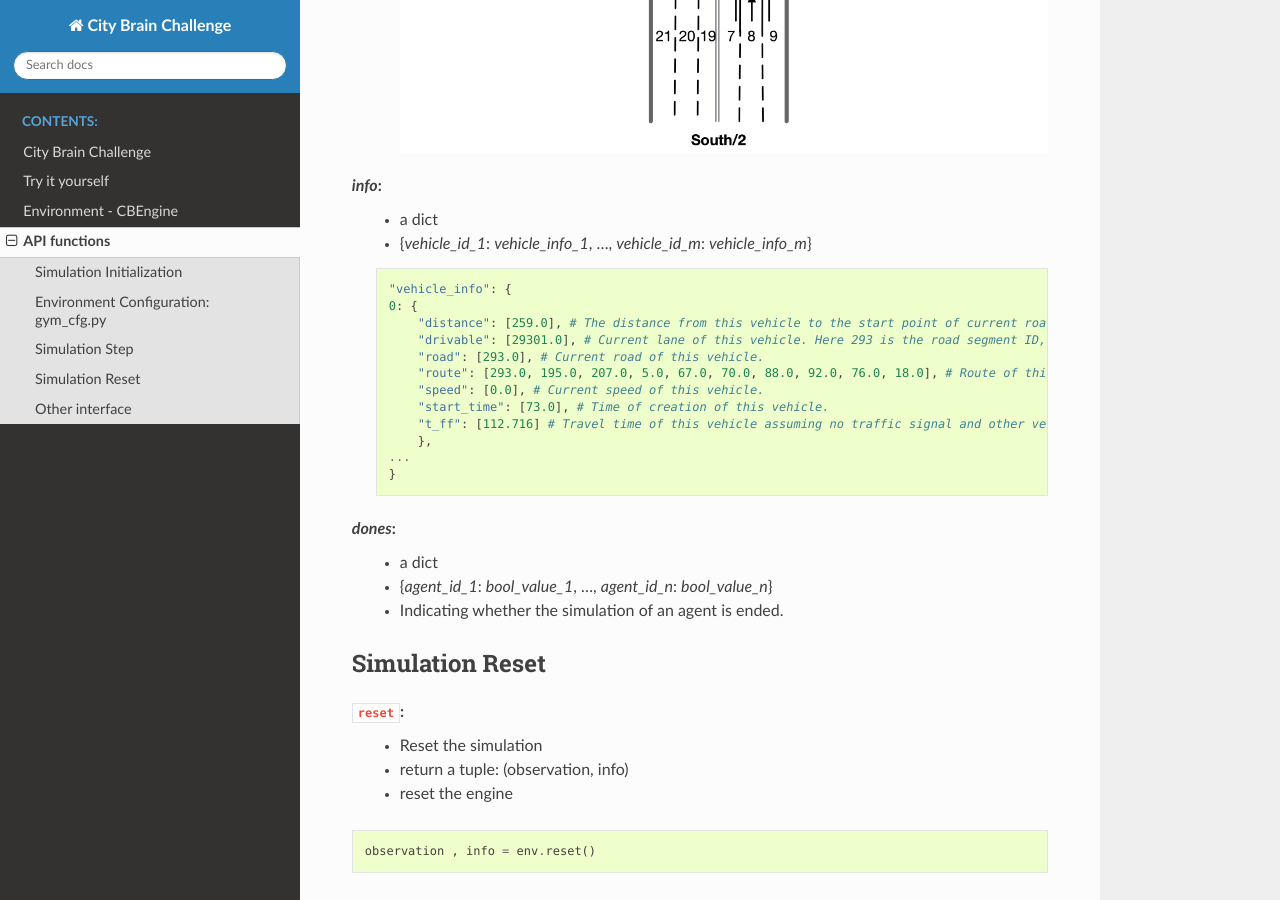
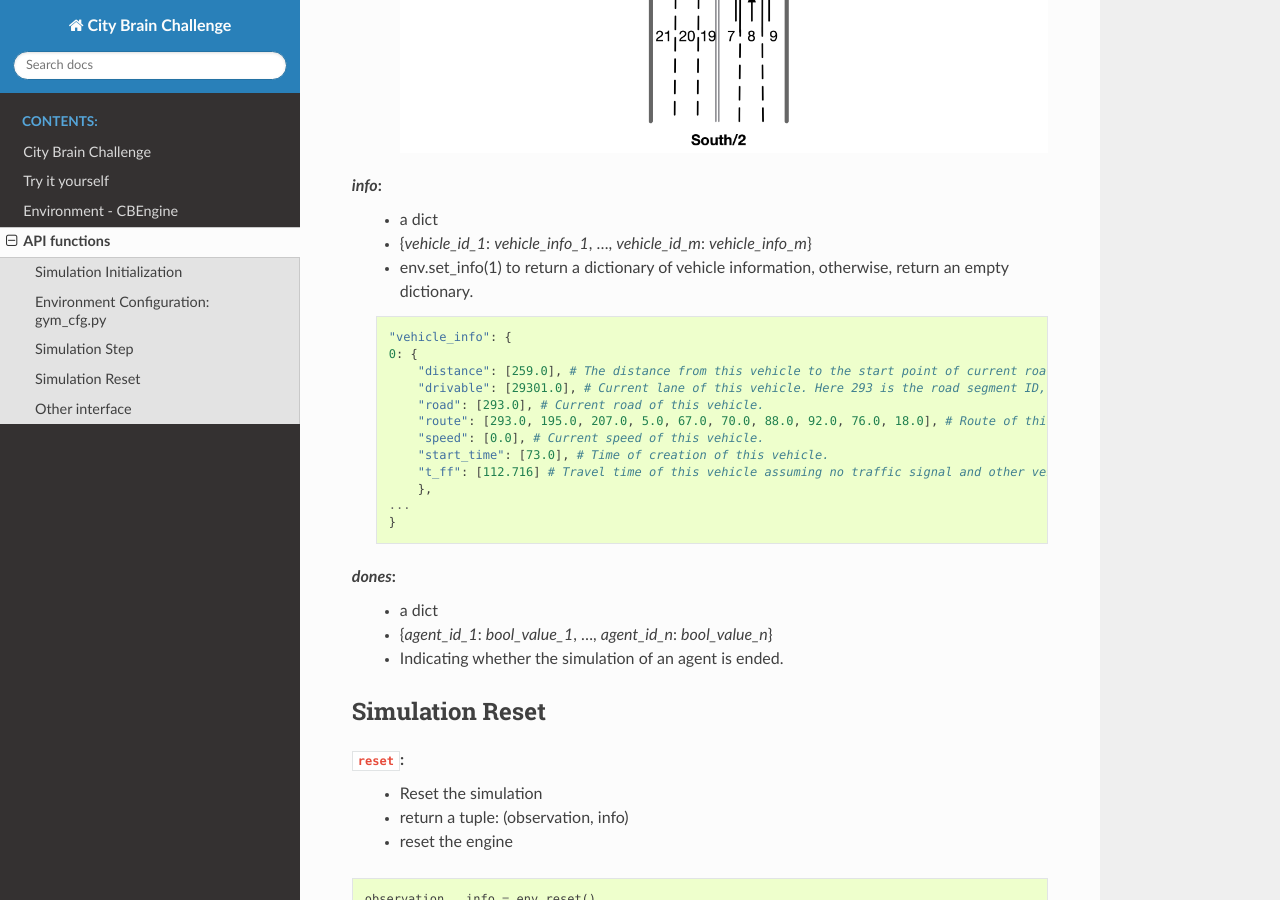
Before and after one commit to CityBrainChallenge/KDDCup2021-CityBrainChallenge, a Sphinx documentation site: the page built from docs/APIs.rst, in a window 1280 px wide and 900 px high, scrolled down 3731 px. Built offline with Sphinx 7.4.7 and the Read the Docs theme 2.0.0, drawn with Linux system fonts in a browser that asks for light colours.

Commit message:
Update APIs.rst

```diff
--- a/docs/APIs.rst
+++ b/docs/APIs.rst
@@ -181,6 +181,7 @@ Simulation Step
 `info`:
     - a dict
     - {`vehicle_id_1`: `vehicle_info_1`, ..., `vehicle_id_m`: `vehicle_info_m`}
+    - env.set_info(1) to return a dictionary of vehicle information, otherwise, return an empty dictionary.
 
     .. code-block::
 
```
